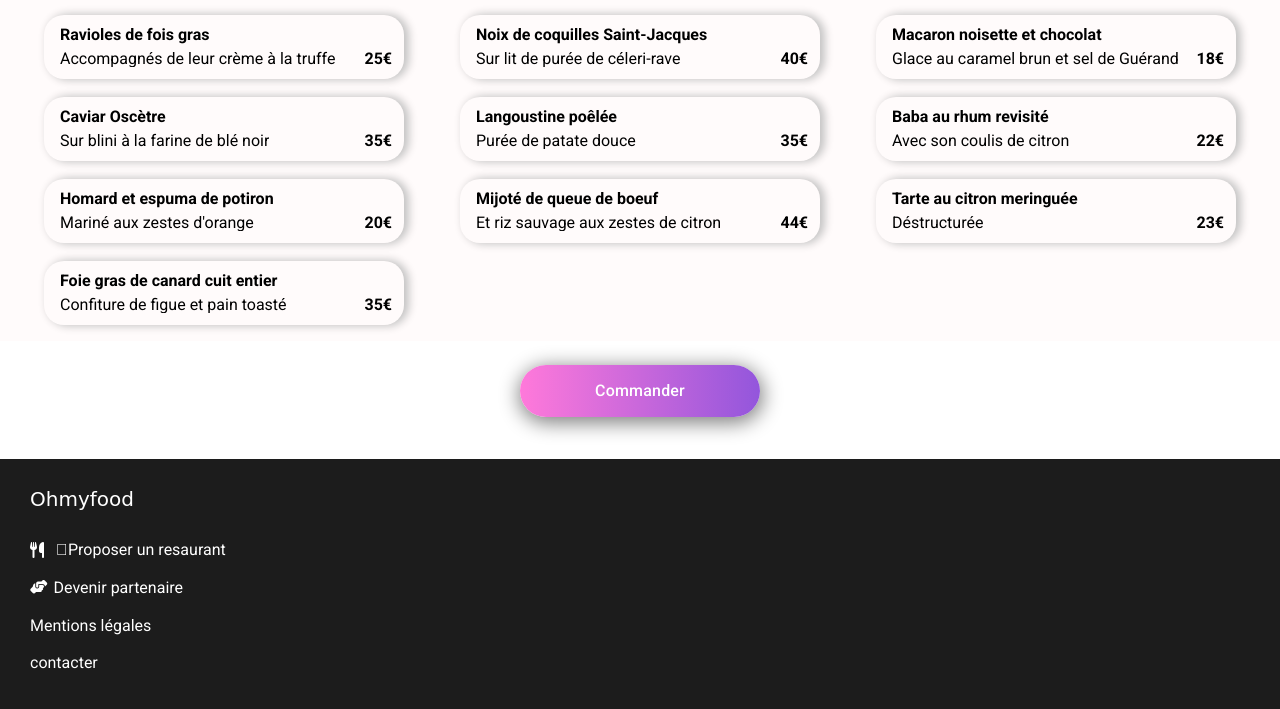
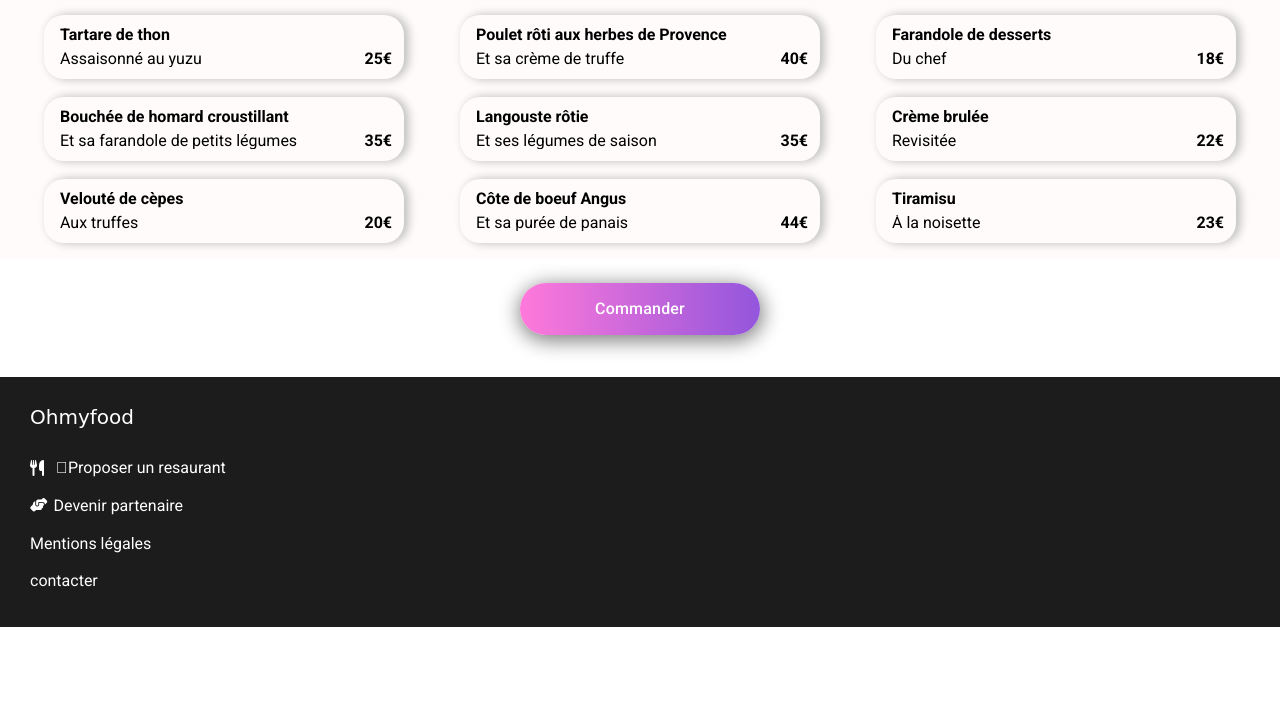
Before and after one commit to Maxe-B-Openclassrooms-projects/MaxenceBaranger-3-03-01-2022.io, a website: page restaurantsens.html in a window 1280 px wide. Shown: the part 474-1183 px from the top of the page. After the commit the page ends 1101 px from the top, so only its background shows below. Drawn offline with Linux system fonts and the light colour scheme; a web font is replaced by a local one.

Commit message:
pages restaurants.html clear and clean

```diff
--- a/restaurantsens.html
+++ b/restaurantsens.html
@@ -8,7 +8,7 @@
     <meta name="viewport" content="width=device-width, initial-scale=1.0">
     <link rel="stylesheet" href="./public/css/style.css">
     <script src="https://kit.fontawesome.com/a1f14ca08c.js" crossorigin="anonymous"></script>
-    <title>La note enchantée</title>
+    <title>Le délice des sens</title>
 
 </head>
 
@@ -25,7 +25,7 @@
                 </a>
             </div>
             <div class="logo__svg--position">
-                <a href="restaurantlanote.html">
+                <a href="restaurantsens.html">
                     <svg width="196" height="34" viewBox="0 0 196 34" fill="none" xmlns="http://www.w3.org/2000/svg">
                         <path
                             d="M13.932 7.956C17.196 7.956 19.596 8.61599 21.132 9.936C22.692 11.256 23.472 12.984 23.472 15.12C23.472 15.84 23.376 16.644 23.184 17.532C22.728 19.5 21.876 21.228 20.628 22.716C19.38 24.18 17.844 25.32 16.02 26.136C14.22 26.928 12.264 27.324 10.152 27.324C6.81599 27.324 4.34399 26.664 2.73599 25.344C1.15199 24 0.359985 22.224 0.359985 20.016C0.359985 19.272 0.455985 18.444 0.647985 17.532C1.10399 15.66 1.96799 14.004 3.23999 12.564C4.53599 11.1 6.10799 9.972 7.95599 9.18C9.82799 8.364 11.82 7.956 13.932 7.956ZM13.824 11.16C13.32 11.16 12.78 11.616 12.204 12.528C11.652 13.416 10.992 15.108 10.224 17.604C9.45599 20.1 9.07199 21.852 9.07199 22.86C9.07199 23.388 9.15599 23.748 9.32399 23.94C9.49199 24.108 9.71999 24.192 10.008 24.192C10.512 24.24 11.028 23.808 11.556 22.896C12.108 21.984 12.792 20.208 13.608 17.568C14.352 15.24 14.724 13.548 14.724 12.492C14.724 11.988 14.64 11.64 14.472 11.448C14.328 11.256 14.112 11.16 13.824 11.16Z"
@@ -55,12 +55,12 @@
                 </a>
             </div>
 
-            <img class="header__pageRestaurant__background" src="images/restaurants/lanote.jpg" alt="">
+            <img class="header__pageRestaurant__background" src="images/restaurants/delicesens.jpg" alt="">
             <!---->
         </header>
         <section id="section__restaurant-background">
             <header class="restaurant__header_main">
-                <h1 class="font__logo">La note enchantée</h1>
+                <h1 class="font__logo">Le délice des sens</h1>
                 <span class="block__faHeart">
                     <i id="restaurantPage_iconheart__position" class="font-weight fas fa-regular fa-heart"></i>
                 </span>
@@ -69,7 +69,7 @@
 
             <!--Entrées-->
             <div class="desktopV__position--row">
-                <section class="blockGrid__4elements">
+                <section class="blockGrid__3elements">
                     <!---->
                     <div class="grid__info_title__containers">
                         <h2 class="title__after-content">ENTR&Eacute;ES</h2>
@@ -78,20 +78,19 @@
 
                     <article class="article__menu-pagerestaurant article__order-1">
                         <header class="menu_blockH3_content">
-                            <h3 class="menu--h3">Ravioles de fois gras</h3>
-                            <div class="entrance--content">Accompagnés de leur crème à la truffe</div>
+                            <h3 class="menu--h3">Tartare de thon</h3>
+                            <div class="entrance--content">Assaisonné au yuzu</div>
                         </header>
                         <p class="menu__price__flexend">25€</p>
                         <div class="animation__background--green">
                             <span class="icon__check_anim-content"><i class="fas fa-solid fa-circle-check"></i></span>
                         </div>
                     </article>
-
                     <!---->
                     <article class="article__menu-pagerestaurant article__order-2">
                         <header class="menu_blockH3_content">
-                            <h3 class="menu--h3">Caviar Oscètre</h3>
-                            <div class="entrance--content">Sur blini à la farine de blé noir</div>
+                            <h3 class="menu--h3">Bouchée de homard croustillant</h3>
+                            <div class="entrance--content">Et sa farandole de petits légumes</div>
                         </header>
                         <p class="menu__price__flexend">35€</p>
                         <div class="animation__background--green">
@@ -101,8 +100,8 @@
                     <!---->
                     <article class="article__menu-pagerestaurant article__order-3">
                         <header class="menu_blockH3_content">
-                            <h3 class="menu--h3">Homard et espuma de potiron</h3>
-                            <div class="entrance--content">Mariné aux zestes d'orange</div>
+                            <h3 class="menu--h3">Velouté de cèpes</h3>
+                            <div class="entrance--content">Aux truffes</div>
                         </header>
                         <p class="menu__price__flexend">20€</p>
                         <div class="animation__background--green">
@@ -110,16 +109,7 @@
                         </div>
                     </article>
                     <!---->
-                    <article class="article__menu-pagerestaurant menu__entrance_4 article__order-4">
-                        <header class="menu_blockH3_content">
-                            <h3 class="menu--h3">Foie gras de canard cuit entier</h3>
-                            <div class="entrance--content">Confiture de figue et pain toasté</div>
-                        </header>
-                        <p class="menu__price__flexend">35€</p>
-                        <div class="animation__background--green">
-                            <span class="icon__check_anim-content"><i class="fas fa-solid fa-circle-check"></i></span>
-                        </div>
-                    </article>
+
                     <!---->
                 </section>
                 <!--PLATS-->
@@ -132,8 +122,8 @@
                     <!---->
                     <article class="article__menu-pagerestaurant article__order-1">
                         <header class="menu_blockH3_content">
-                            <h3 class="menu--h3">Noix de coquilles Saint-Jacques</h3>
-                            <div class="entrance--content">Sur lit de purée de céleri-rave</div>
+                            <h3 class="menu--h3">Poulet rôti aux herbes de Provence</h3>
+                            <div class="entrance--content">Et sa crème de truffe</div>
                         </header>
                         <p class="menu__price__flexend">40€</p>
                         <div class="animation__background--green">
@@ -143,8 +133,8 @@
                     <!---->
                     <article class="article__menu-pagerestaurant article__order-2">
                         <header class="menu_blockH3_content">
-                            <h3 class="menu--h3">Langoustine poêlée</h3>
-                            <div class="entrance--content">Purée de patate douce</div>
+                            <h3 class="menu--h3">Langouste rôtie</h3>
+                            <div class="entrance--content">Et ses légumes de saison</div>
                         </header>
                         <p class="menu__price__flexend">35€</p>
                         <div class="animation__background--green">
@@ -154,8 +144,8 @@
                     <!---->
                     <article class="article__menu-pagerestaurant menu__entrance_4 article__order-3">
                         <header class="menu_blockH3_content">
-                            <h3 class="menu--h3">Mijoté de queue de boeuf</h3>
-                            <div class="entrance--content">Et riz sauvage aux zestes de citron</div>
+                            <h3 class="menu--h3">Côte de boeuf Angus</h3>
+                            <div class="entrance--content">Et sa purée de panais</div>
                         </header>
                         <p class="menu__price__flexend">44€</p>
                         <div class="animation__background--green">
@@ -174,8 +164,8 @@
                     <!---->
                     <article class="article__menu-pagerestaurant article__order-1">
                         <header class="menu_blockH3_content">
-                            <h3 class="menu--h3">Macaron noisette et chocolat</h3>
-                            <div class="entrance--content">Glace au caramel brun et sel de Guérand</div>
+                            <h3 class="menu--h3">Farandole de desserts</h3>
+                            <div class="entrance--content">Du chef</div>
                         </header>
                         <p class="menu__price__flexend">18€</p>
                         <div class="animation__background--green">
@@ -186,8 +176,8 @@
                     <!---->
                     <article class="article__menu-pagerestaurant article__order-2">
                         <header class="menu_blockH3_content">
-                            <h3 class="menu--h3">Baba au rhum revisité</h3>
-                            <div class="entrance--content">Avec son coulis de citron</div>
+                            <h3 class="menu--h3">Crème brulée</h3>
+                            <div class="entrance--content">Revisitée</div>
                         </header>
                         <p class="menu__price__flexend">22€</p>
                         <div class="animation__background--green">
@@ -198,8 +188,8 @@
                     <!---->
                     <article class="article__menu-pagerestaurant menu__entrance_4 article__order-3">
                         <header class="menu_blockH3_content">
-                            <h3 class="menu--h3">Tarte au citron meringuée</h3>
-                            <div class="entrance--content">Déstructurée</div>
+                            <h3 class="menu--h3">Tiramisu</h3>
+                            <div class="entrance--content">À la noisette</div>
                         </header>
                         <p class="menu__price__flexend">23€</p>
                         <div class="animation__background--green">
```
Also changed, not shown: restaurantdugout.html (+24 -34 lines), restaurantfrancaise.html (+1 -1 lines).
